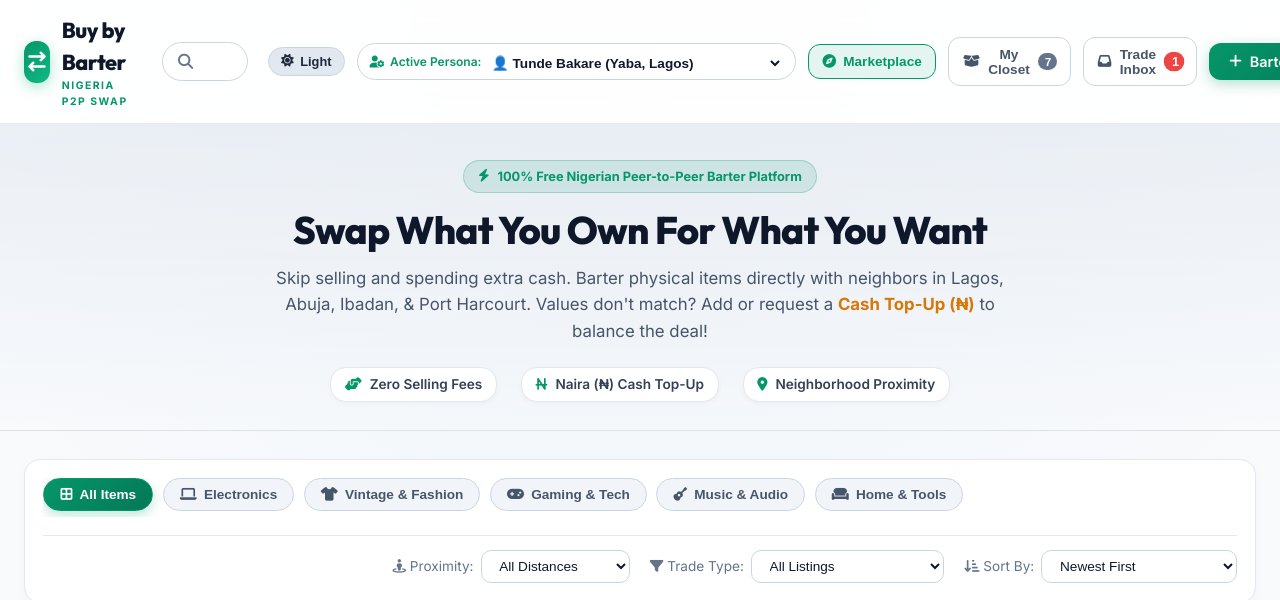
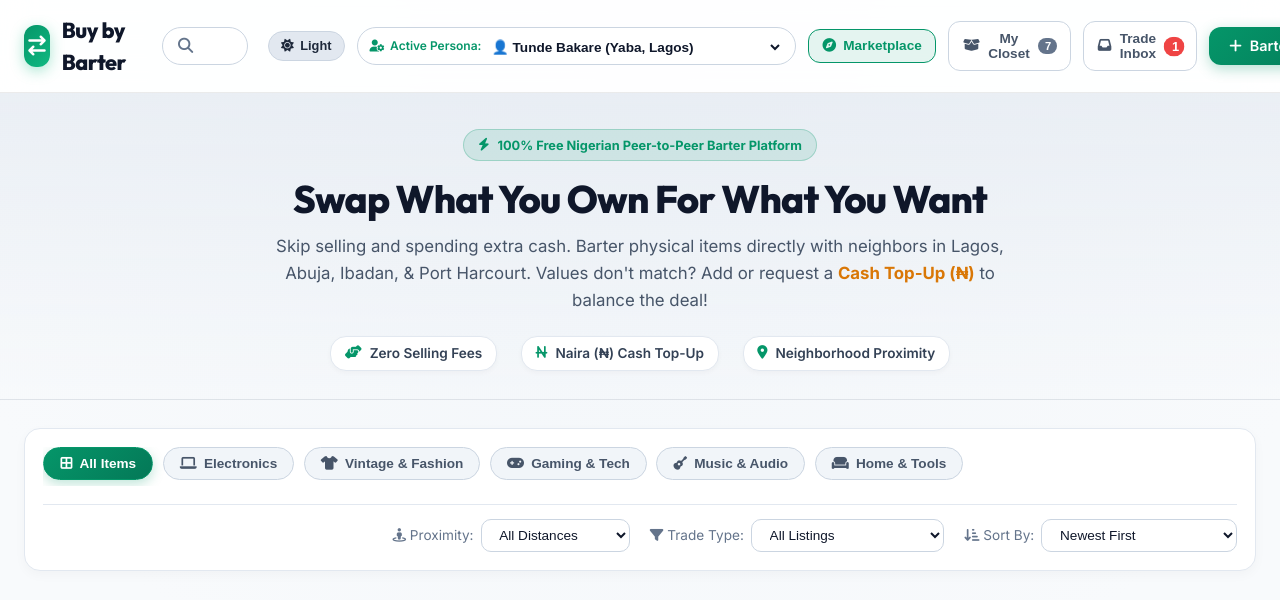
Before and after one commit to Maven111/Week-3-Project, a plain HTML site: page index.html in a window 1280 px wide. Shown: the top 600 px of the page. Drawn offline with Linux system fonts and the light colour scheme.

Commit message:
style: removed logo-tagline element from header

```diff
--- a/index.html
+++ b/index.html
@@ -26,7 +26,6 @@
                     </div>
                     <div class="logo-text">
                         <span class="logo-title">Buy by Barter</span>
-                        <span class="logo-tagline">NIGERIA P2P SWAP</span>
                     </div>
                 </div>
 
```
